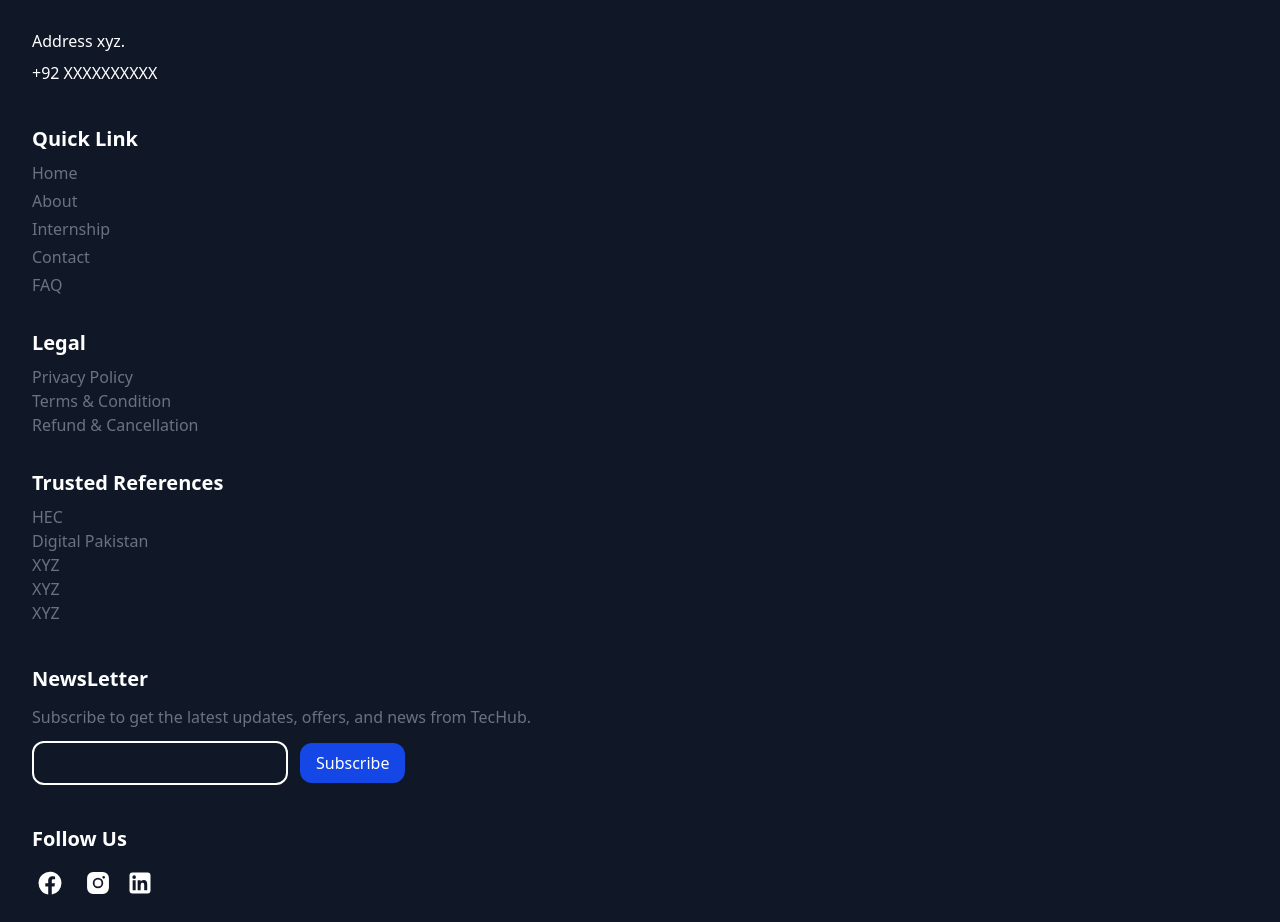
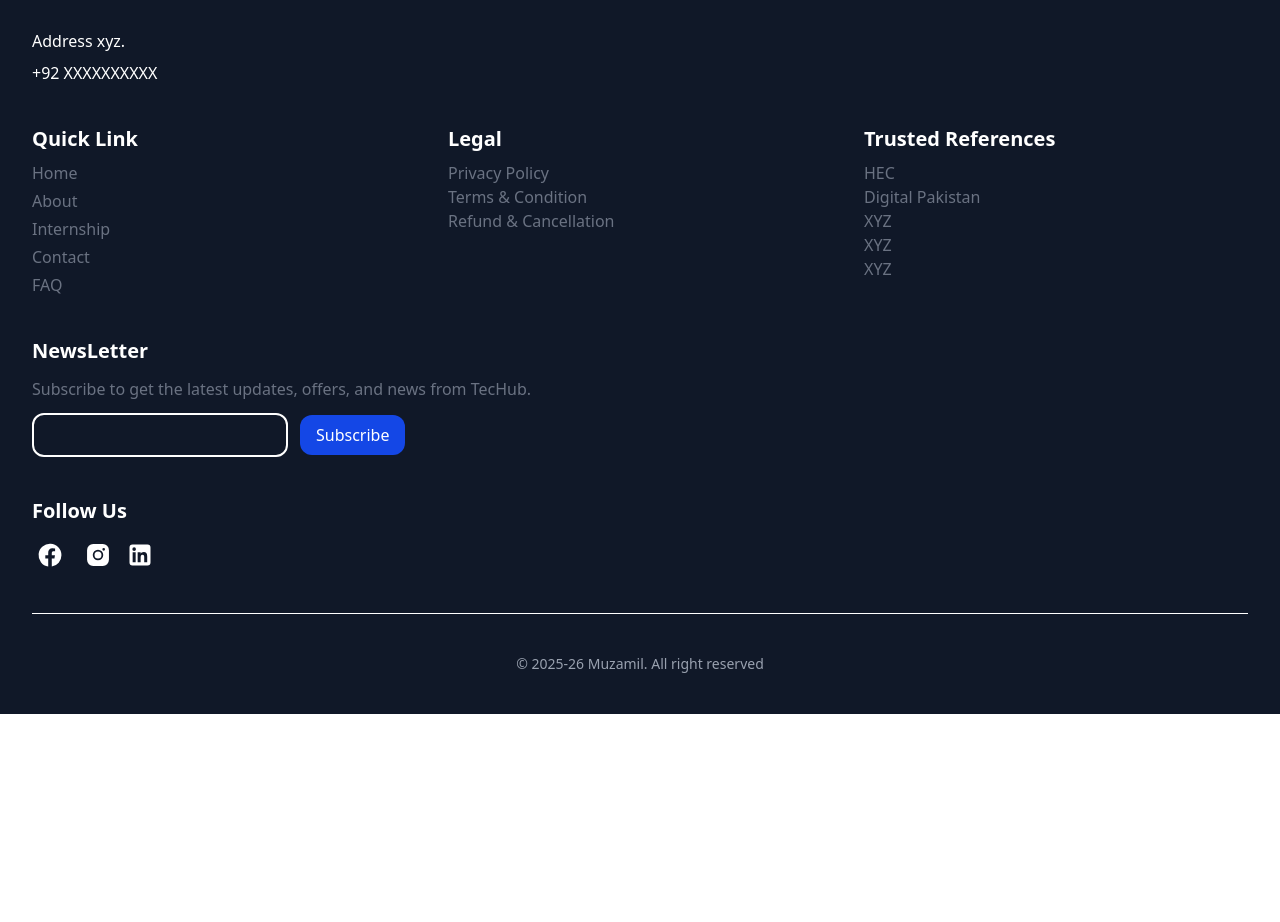
Before and after one commit to Muzamil-Fatima/Tec_Hub, a React app in the folder frontend/: page / in a window 1280 px wide. Shown: the part 5722-6644 px from the top of the page. After the commit the page ends 6436 px from the top, so only its background shows below. Built offline with nearby package versions, Linux system fonts and the light colour scheme; no server answers; the HTML template or start-up script is replaced by a standard one.

Commit message:
remove error

```diff
--- a/frontend/src/Components/Footer.jsx
+++ b/frontend/src/Components/Footer.jsx
@@ -12,7 +12,7 @@
           <span>+92 XXXXXXXXXX</span>
         </p>
       </div>
-      <div className="grid grid-cols-1 sm:grid-col-2 lg:grid-col-3 gap-8">
+      <div className="grid grid-cols-1 sm:grid-cols-2 lg:grid-cols-3 gap-8">
         <div className="space-y-2">
           <h3 className="text-white font-semibold text-xl">Quick Link</h3>
           <ul className="text-gray-500 space-y-1">
```
